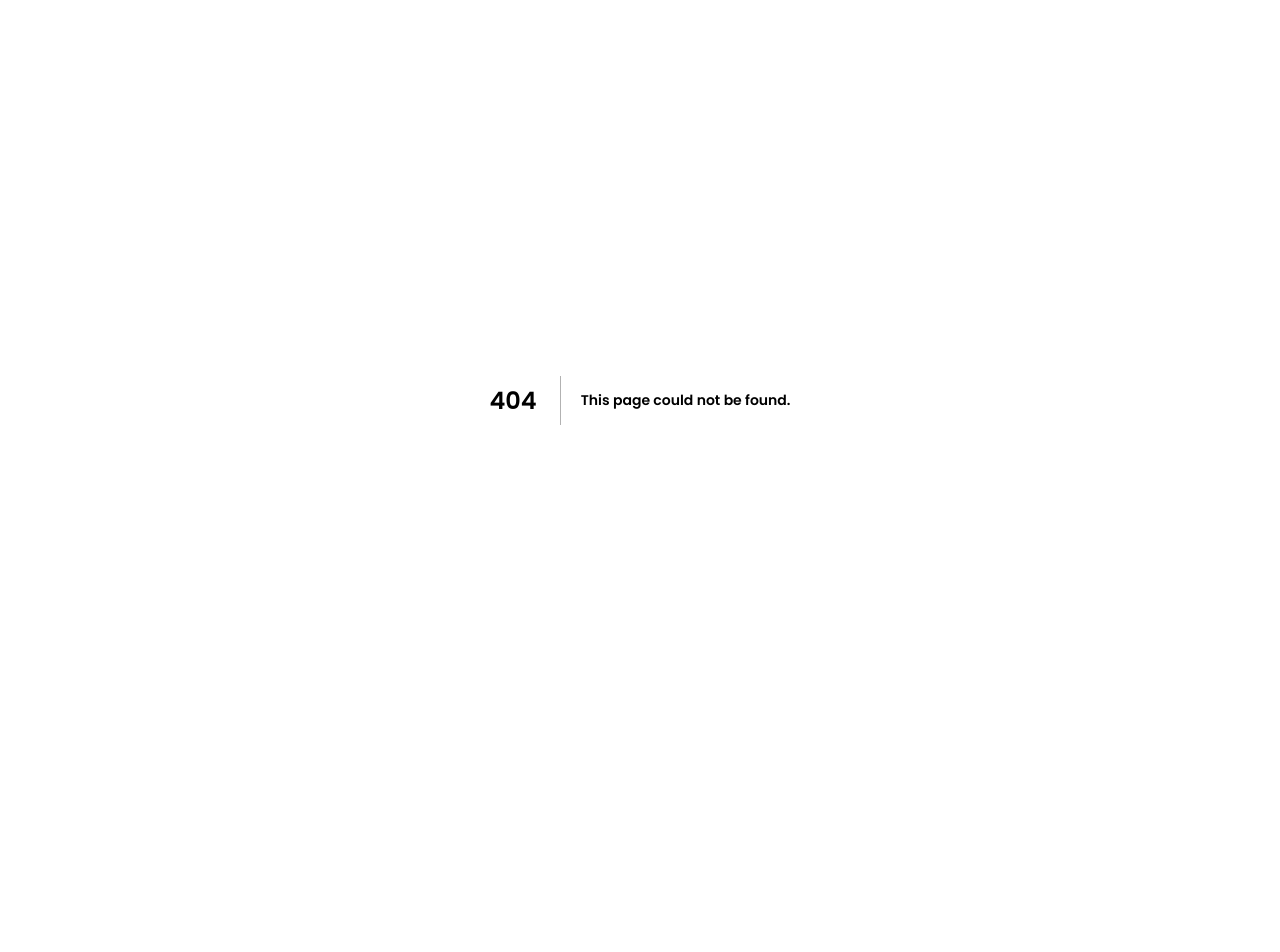
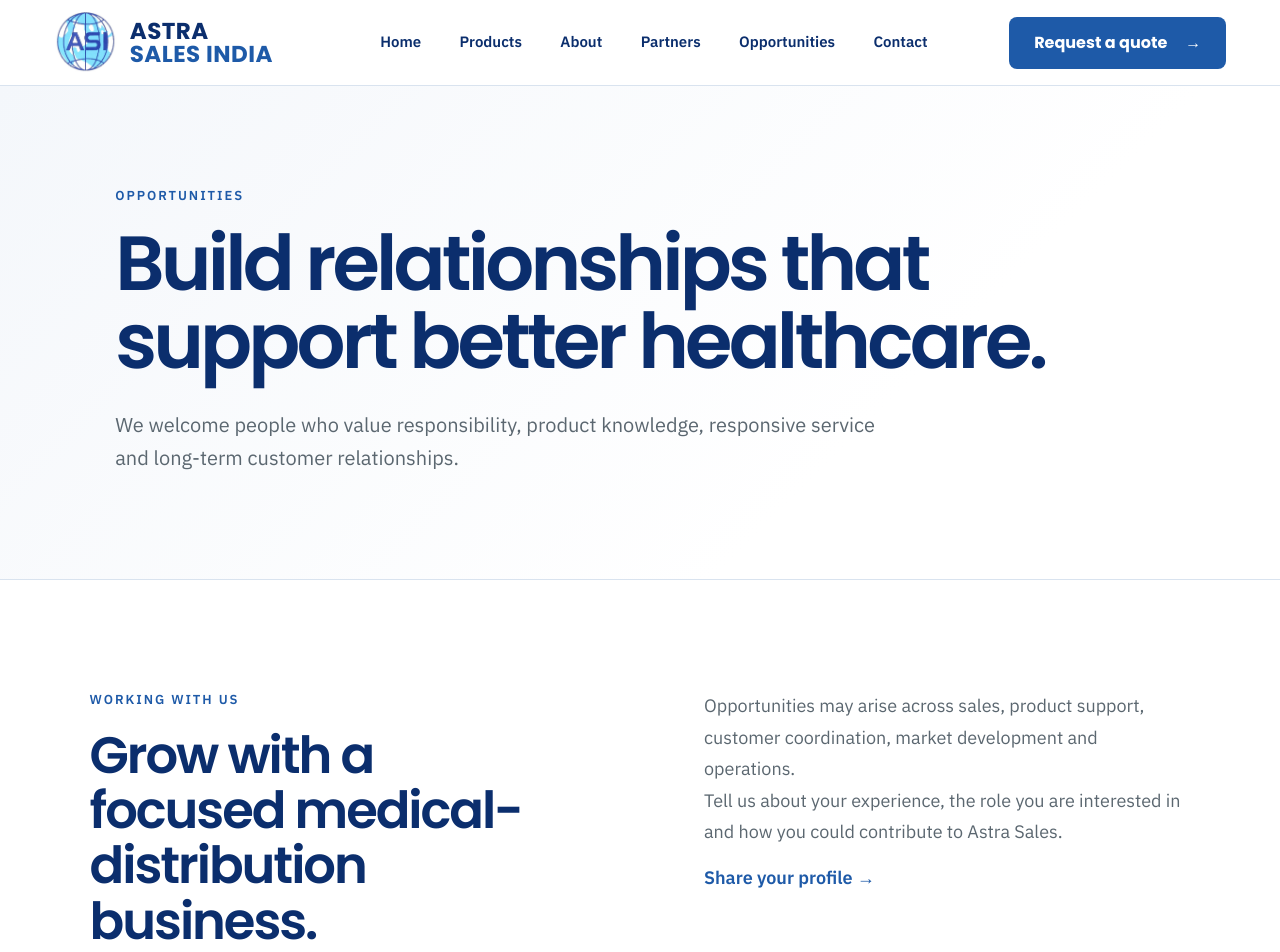
Before and after one commit to Saatvik6/Astra-Sales-website, a Next.js app: page /opportunities in a window 1280 px wide. Before the commit this address had no page. Shown: the top 952 px of the page. Before the commit the page ends 800 px from the top, so only its background shows below. Built offline with nearby package versions, Linux system fonts and the light colour scheme.

Commit message:
Home page edits and minor changes

```diff
--- a/app/careers/page.tsx
+++ /dev/null
@@ -1,3 +0,0 @@
-import Link from "next/link"; import { PageHero, SiteFooter, SiteHeader } from "../components";
-export const metadata={title:"Careers | Astra Sales"};
-export default function Careers(){return <main><SiteHeader/><PageHero eyebrow="Careers" title="Build relationships that support better healthcare." copy="We welcome people who value responsibility, product knowledge, responsive service and long-term customer relationships."/><section className="contentSplit section"><div><p className="kicker">Working with us</p><h2>Grow with a focused medical-distribution business.</h2></div><div><p>Opportunities may arise across sales, product support, customer coordination, market development and operations.</p><p>Tell us about your experience, the role you are interested in and how you could contribute to Astra Sales.</p><Link className="textLink" href="/contact?subject=career">Share your profile →</Link></div></section><SiteFooter/></main>}
--- a/app/globals.css
+++ b/app/globals.css
@@ -75,3 +75,23 @@ footer{grid-template-columns:minmax(245px,1.15fr) .7fr 1fr 1fr auto}
 .catalogueImageContain{object-fit:contain;padding:22px}
 @media(max-width:1100px){.heroVisual{min-height:520px}}
 @media(max-width:760px){.heroVisual{min-height:420px}}
+
+/* Keep the two hero statements on their own lines at every viewport size. */
+.hero h1 span,.hero h1 em{display:block;white-space:nowrap}
+@media(min-width:1101px){.hero h1{font-size:clamp(36px,3.5vw,64px)}}
+@media(max-width:760px){.hero h1{font-size:clamp(26px,8vw,46px)}}
+
+/* Founder statement */
+.founderStatement{display:grid;grid-template-columns:minmax(180px,250px) minmax(0,1fr);gap:clamp(50px,9vw,150px);align-items:center;background:var(--teal);color:#fff}
+.founderProfile{display:flex;flex-direction:column;justify-content:flex-start;align-items:flex-start;gap:22px}
+.founderPortrait{position:relative;width:clamp(150px,12vw,180px);aspect-ratio:1;border-radius:50%;overflow:hidden;background:var(--pale)}
+.founderPortrait img{object-fit:cover;object-position:center}
+.founderIdentity{display:flex;flex-direction:column;gap:6px}
+.founderIdentity strong{font-family:Poppins,"Libre Franklin",Arial,sans-serif;font-size:18px;color:#fff}
+.founderIdentity span{color:#c4d4e8;font-size:14px;line-height:1.4}
+.founderStatement blockquote{margin:0;align-self:center}
+.founderStatement blockquote p{font-family:Poppins,"Libre Franklin",Arial,sans-serif;font-size:clamp(30px,3vw,46px);font-weight:500;line-height:1.35;letter-spacing:-.035em;margin:0;color:#fff}
+.founderStatement blockquote span{color:inherit}
+@media(max-width:900px){.founderStatement{grid-template-columns:170px minmax(0,1fr);gap:40px}.founderStatement blockquote p{font-size:clamp(28px,3.8vw,38px)}}
+@media(max-width:760px){.founderStatement{grid-template-columns:1fr;gap:38px}.founderPortrait{width:132px;flex:0 0 132px}.founderStatement blockquote p{font-size:clamp(26px,6.5vw,32px);line-height:1.28}}
+@media(max-width:420px){.founderPortrait{width:120px;flex-basis:120px}}
--- /dev/null
+++ b/app/opportunities/page.tsx
@@ -0,0 +1,29 @@
+import Link from "next/link";
+import { PageHero, SiteFooter, SiteHeader } from "../components";
+
+export const metadata = { title: "Opportunities | Astra Sales" };
+
+export default function Opportunities() {
+  return (
+    <main>
+      <SiteHeader />
+      <PageHero
+        eyebrow="Opportunities"
+        title="Build relationships that support better healthcare."
+        copy="We welcome people who value responsibility, product knowledge, responsive service and long-term customer relationships."
+      />
+      <section className="contentSplit section">
+        <div>
+          <p className="kicker">Working with us</p>
+          <h2>Grow with a focused medical-distribution business.</h2>
+        </div>
+        <div>
+          <p>Opportunities may arise across sales, product support, customer coordination, market development and operations.</p>
+          <p>Tell us about your experience, the role you are interested in and how you could contribute to Astra Sales.</p>
+          <Link className="textLink" href="/contact?subject=opportunity">Share your profile →</Link>
+        </div>
+      </section>
+      <SiteFooter />
+    </main>
+  );
+}
--- a/app/page.tsx
+++ b/app/page.tsx
@@ -60,7 +60,7 @@ export default function Home() {
         <Link href="/products" onClick={() => setMenu(false)}>Products</Link>
         <Link href="/about" onClick={() => setMenu(false)}>About</Link>
         <Link href="/partners" onClick={() => setMenu(false)}>Partners</Link>
-        <Link href="/careers" onClick={() => setMenu(false)}>Careers</Link>
+        <Link href="/opportunities" onClick={() => setMenu(false)}>Opportunities</Link>
         <Link href="/contact" onClick={() => setMenu(false)}>Contact</Link>
       </nav>
       <Link className="button headerCta" href="/contact">Request a quote <Arrow /></Link>
@@ -69,7 +69,7 @@ export default function Home() {
     <section className="hero" id="top">
       <div className="heroCopy">
         <p className="eyebrow">Established in {company.established} · Single-point procurement</p>
-        <h1>Solutions to hundreds of queries in <em>healthcare.</em></h1>
+        <h1><span>Driving Health.</span><em>Delivering Solutions</em></h1>
         <p className="lead">For over 20 years, Astra Sales India has delivered uncompromising quality and dependable supply to hospitals across India and the Gulf.</p>
         <div className="actions"><Link className="button primary" href="/products">Explore product range <Arrow /></Link><Link className="button secondary" href="/contact">Request a quote <Arrow /></Link></div>
       </div>
@@ -84,13 +84,23 @@ export default function Home() {
     </section>
 
     <section className="products section" id="products">
-      <div className="sectionHead"><div><p className="kicker">Featured portfolio</p><h2>Specialised categories.<br />One dependable partner.</h2></div><p>Our wider portfolio spans 18+ surgical, diagnostic, PPE, pharma, furniture and critical-care categories. Explore featured areas or contact our team for a specific requirement.</p></div>
+      <div className="sectionHead"><div><p className="kicker">Featured portfolio</p><h2>Our product categories</h2></div><p>Our wider portfolio spans 18+ surgical, diagnostic, PPE, pharma, furniture and critical-care categories. Explore featured areas or contact our team for a specific requirement.</p></div>
       <div className="productGrid">{products.map((product, index) => <article id={product.type} key={product.title} className="productCard"><div className="productIcon"><Icon type={product.type} /></div><span>0{index + 1}</span><h3>{product.title}</h3><p>{product.text}</p><Link href={`/products/${product.slug}`} aria-label={`Explore ${product.title}`}>Explore <Arrow /></Link></article>)}</div>
     </section>
 
     <section className="specialities" id="specialities">
-      <div className="specialityIntro"><p className="kicker light">Why buyers choose Astra Sales</p><h2>Experience, reach and accountability in one supply partner.</h2><p>Built for institutional buyers who need documented quality, clear communication and dependable fulfilment.</p></div>
+      <div className="specialityIntro"><p className="kicker light">Why buyers choose Astra Sales</p><h2>Why Partner With Us?</h2><p>Built for institutional buyers who need documented quality, clear communication and dependable fulfilment.</p></div>
       <div className="reasonGrid">{buyerReasons.map((reason, index) => <article key={reason.title}><span>0{index + 1}</span><div><h3>{reason.title}</h3><p>{reason.copy}</p></div></article>)}</div>
+    </section>
+
+    <section className="founderStatement section" aria-labelledby="founder-statement">
+      <div className="founderProfile">
+        <div className="founderPortrait">
+          <Image src="/ritesh-dhingra-portrait.png" alt={`${company.proprietor}, Proprietor of Astra Sales India`} fill sizes="(max-width: 760px) 132px, 180px" />
+        </div>
+        <div className="founderIdentity"><strong>{company.proprietor}</strong><span>Proprietor, Astra Sales India</span></div>
+      </div>
+      <blockquote id="founder-statement"><p>“For over 20 years, Astra Sales India has stood on one principle — quality that doesn’t compromise, delivery that doesn’t delay, <span>for every hospital we serve, from Delhi to the Gulf.</span>”</p></blockquote>
     </section>
 
     <section className="trustSection section">
--- a/app/products/page.tsx
+++ b/app/products/page.tsx
@@ -16,7 +16,7 @@ export default function Products() {
       <SiteHeader />
       <PageHero
         eyebrow={`${productCategories.length} categories · ${productCount} products`}
-        title="Specialised categories. One dependable partner."
+        title="Our product categories"
         copy="Explore the surgical, critical-care, dialysis, protective, rehabilitation and allied products available through Astra Sales India."
       />
       <section className="listing catalogueListing section" aria-label="Product categories">
--- a/app/site-data.ts
+++ b/app/site-data.ts
@@ -161,6 +161,6 @@ export const mainNav = [
   ["Products", "/products"],
   ["About", "/about"],
   ["Partners", "/partners"],
-  ["Careers", "/careers"],
+  ["Opportunities", "/opportunities"],
   ["Contact", "/contact"],
 ] as const;
```
Also changed, not shown: public/ritesh-dhingra-portrait.png (added).
